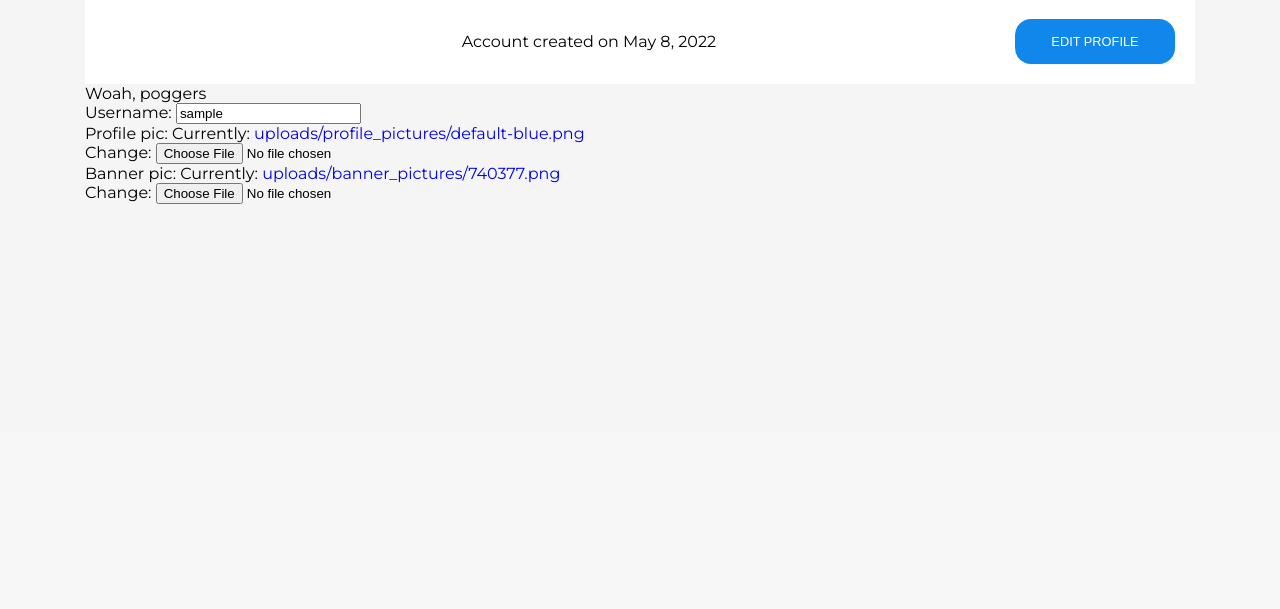
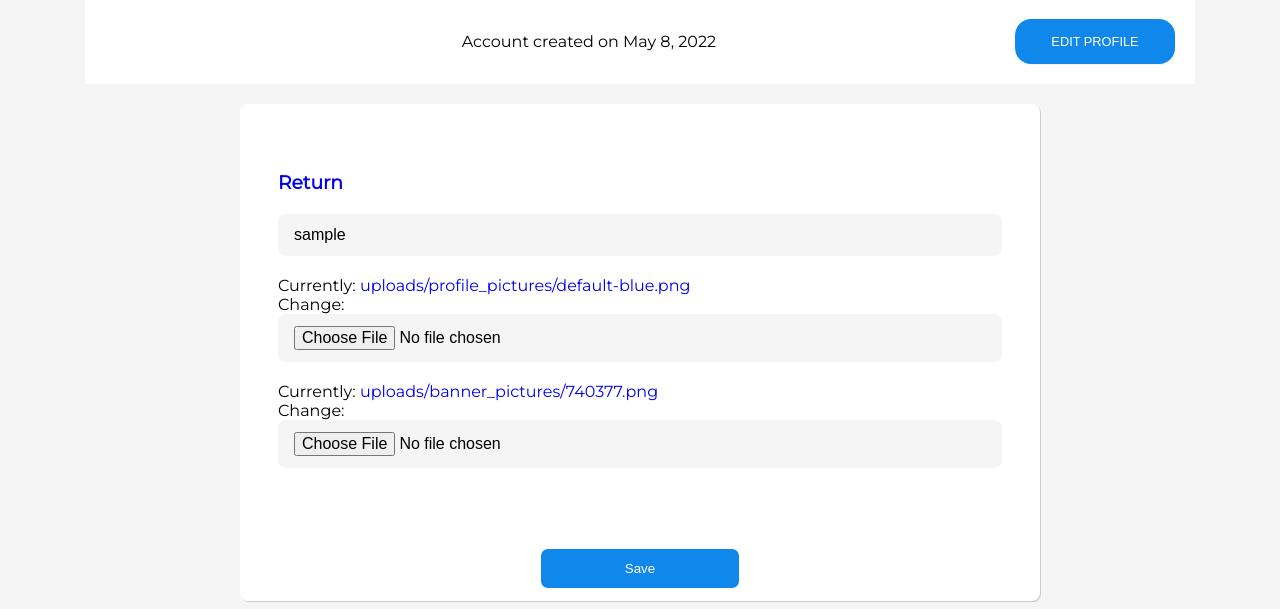
Before and after one commit to Arc-Data/BlogAppV2, a Django app: a page that uses social/templates/social/profile.html in a window 1280 px wide. Shown: the part 369-978 px from the top of the page. Before the commit the page ends 573 px from the top, so only its background shows below. Run offline with Django 4.2, Linux system fonts and the light colour scheme; the visitor is signed in with stand-in values (Sample User, id 1); data comes from the database, SQL or seed files in the repository; some libraries are stand-ins or nearby versions.

Commit message:
Temporary Layout for Edit Profile

```diff
--- a/social/templates/social/home.html
+++ b/social/templates/social/home.html
@@ -16,7 +16,7 @@
 				<div class = "post-container post-article">
 					<img src = "{{post.author.profile_pic.url}}" class = "small-icon">
 					<p class = "details"> {{ post.author }} <br>Posted {{post.created_on|timesince}} ago </p>
-					<p class = "post-content"> {{post.body | truncatechars:30}}</p>
+					<p class = "post-content"> {{post.body | truncatewords:30}}</p>
 				</div>
 				{% endfor %}
 			</div>
--- a/social/templates/social/profile-edit.html
+++ b/social/templates/social/profile-edit.html
@@ -1,7 +1,26 @@
 {% extends 'social/profile.html' %}
 
 {% block profile-content %}
-<div>Woah, poggers</div>
-
-{{form.as_p}}
+<div class = "form-container profile-form">
+	<form enctype = "multipart/form-data"method = "POST" action = "">
+		{% csrf_token %}
+		<div class = "form-content">
+			<div class = "form-group">
+				<h3><a href = "{% url 'profile' profile.slug %}">Return</a></h3>
+			</div>
+			<div class = "form-group">
+			{{form.username}}
+			</div>
+			<div class ="form-group">
+				{{form.profile_pic}}
+			</div>
+			<div class = "form-group">
+			{{form.banner_pic}}
+			</div>
+		</div>
+		<div class = "form-footer">
+		<button type = "submit">Save</button>
+		</div>
+	</form>
+</div>
 {% endblock %}
--- a/social/templates/social/profile.html
+++ b/social/templates/social/profile.html
@@ -19,7 +19,7 @@
 			<div>Account created on {{profile.date_joined}}</div>
 			<div class = "profile-action">
 					{% if profile.user == request.user %}
-					<button type = "submit" class = "btn">Edit Profile</button>
+					<a href = "{% url 'profile-edit' profile.slug %}"><button type = "submit" class = "btn">Edit Profile</button></a>
 					{% else %}
 					<form action = "" method = "POST">
 
--- a/social/views.py
+++ b/social/views.py
@@ -1,7 +1,7 @@
 from django.shortcuts import render
 from django.utils import timezone
 from django.utils.timezone import datetime
-from django.urls import reverse
+from django.urls import reverse, reverse_lazy
 from django.views.generic import View
 from django.views.generic.edit import CreateView, UpdateView
 from django.contrib.auth.mixins import LoginRequiredMixin, UserPassesTestMixin
@@ -48,8 +48,9 @@ class ProfileEdit(LoginRequiredMixin, UserPassesTestMixin, UpdateView):
 	template_name = 'social/profile-edit.html'
 
 	def test_func(self):
-		print(self.get_object())
 		return self.get_object() == self.request.user.profile
 
+	def get_success_url(self, **kwargs):
+		return reverse_lazy('profile', kwargs = {'slug': self.kwargs['slug']})
 
 # Create your views here.
--- a/static/css/style.css
+++ b/static/css/style.css
@@ -261,8 +261,8 @@ nav {
 
 
 .profile {
-	height: 150px;
-	width: 150px;
+	height: 160px;
+	width: 160px;
 	border-radius: 50%;
 	border: 3px solid white;
 
@@ -399,3 +399,10 @@ nav {
 	width: 100%;
 	text-indent: 40px;
 }
+
+/* profile-edit */
+
+.profile-form {
+	margin-top: 20px;
+	max-width: 800px;
+}
```
